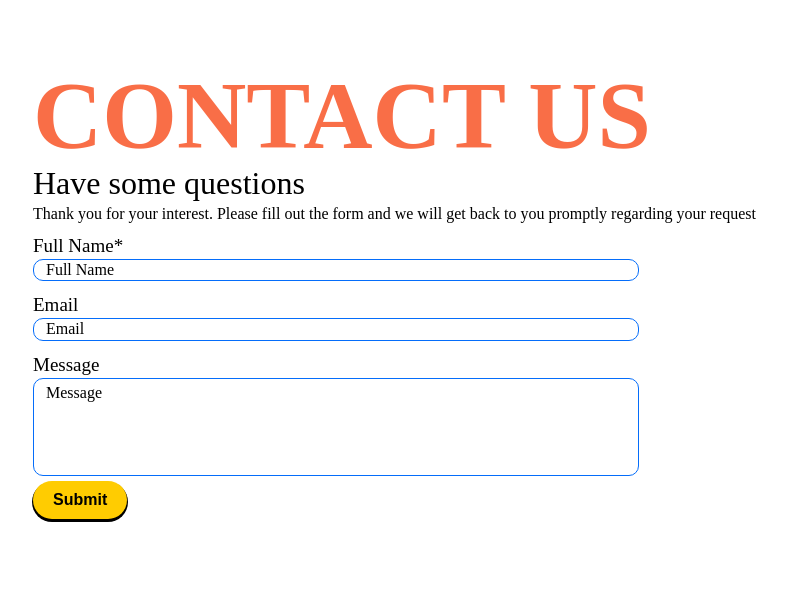
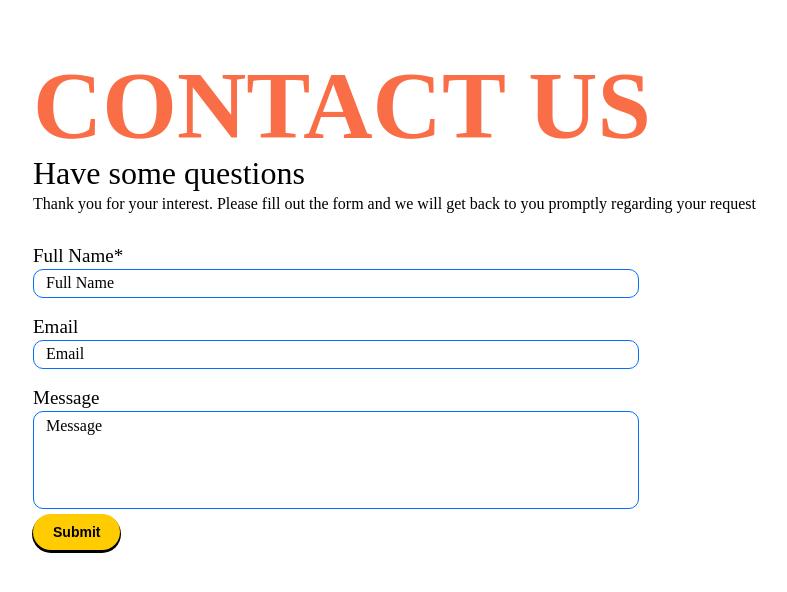
Before and after one commit to UoaWDCC/taitam-portal, a Next.js app: page / in a window 1280 px wide. Shown: the top 592 px of the page, without its empty margins (127-914 px from the left). Built offline with nearby package versions, Linux system fonts and the light colour scheme; what @linaria/core would draw is missing.

Commit message:
Cleaned up vertical styling to make everything fit on page better

```diff
--- a/src/app/Pages/Contact.css
+++ b/src/app/Pages/Contact.css
@@ -1,17 +1,20 @@
+
+
+
 .contact {
   display: flex;
   flex-direction: column;
   margin: 0;
   padding: 0;
   margin-left: 160px;
-  margin-top: 60px;
+  margin-top: 50px;
 }
 
 .form {
   display: flex;
   flex-direction: column;
   width: 600px;
-  margin-top: -20px;
+  margin-top: -5px;
 }
 
 .contact-info {
@@ -65,7 +68,7 @@
   display: flex;
   align-items: center;
   color: #000000;
-  margin-top: 10px;
+  margin-top: 15px;
 }
 
 .input {
@@ -76,6 +79,7 @@
   text-indent: 10px;
   transition: box-shadow 0.3s ease;
   resize: none;
+  min-height: 25px;
 }
 
 .input:hover,
@@ -99,7 +103,7 @@
   padding: 10px 20px;
   border: none;
   color: black;
-  font-size: 16px;
+  font-size: 14px;
   font-weight: bold;
   cursor: pointer;
   position: relative;
```
Also changed, not shown: src/app/Pages/Contact.tsx (+9 -5 lines).
